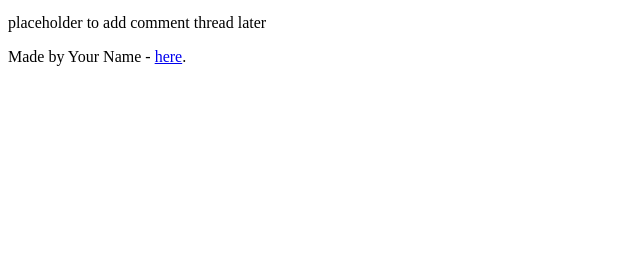
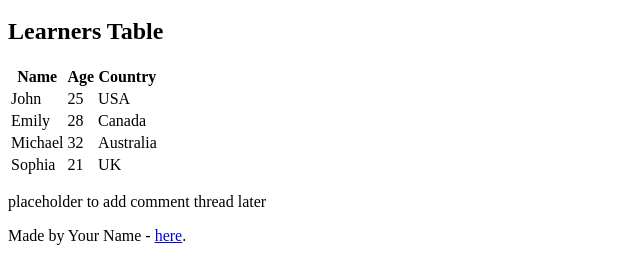
Before and after one commit to Keolos/My_First_Portfolio, a plain HTML site: page html_basic/index.html in a window 1280 px wide. Shown: the part 580-841 px from the top of the page, without its empty margins (0-640 px from the left). Before the commit the page ends 800 px from the top, so only its background shows below. Drawn offline with Linux system fonts and the light colour scheme.

Commit message:
Add learners table to index.html

```diff
--- a/html_basic/index.html
+++ b/html_basic/index.html
@@ -27,6 +27,39 @@
             <a href="https://www.alxafrica.com/" target="_blank">
                 <img src="https://i.ibb.co/gTDZZT8/ALX-Logo-07.png" alt="ALX Logo" width="300">
             </a>
+                        <h2>Learners Table</h2>
+            <table>
+                <thead>
+                    <tr>
+                        <th>Name</th>
+                        <th>Age</th>
+                        <th>Country</th>
+                    </tr>
+                </thead>
+                <tbody>
+                    <tr>
+                        <td>John</td>
+                        <td>25</td>
+                        <td>USA</td>
+                    </tr>
+                    <tr>
+                        <td>Emily</td>
+                        <td>28</td>
+                        <td>Canada</td>
+                    </tr>
+                    <tr>
+                        <td>Michael</td>
+                        <td>32</td>
+                        <td>Australia</td>
+                    </tr>
+                    <tr>
+                        <td>Sophia</td>
+                        <td>21</td>
+                        <td>UK</td>
+                    </tr>
+                </tbody>
+            </table>
+
         </article>
         <aside>
             <p>placeholder to add comment thread later</p>
```
